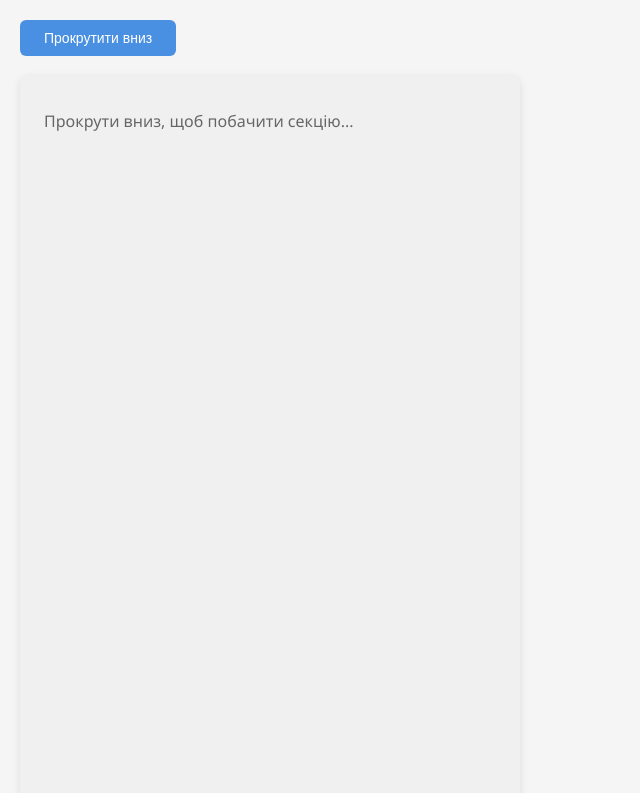
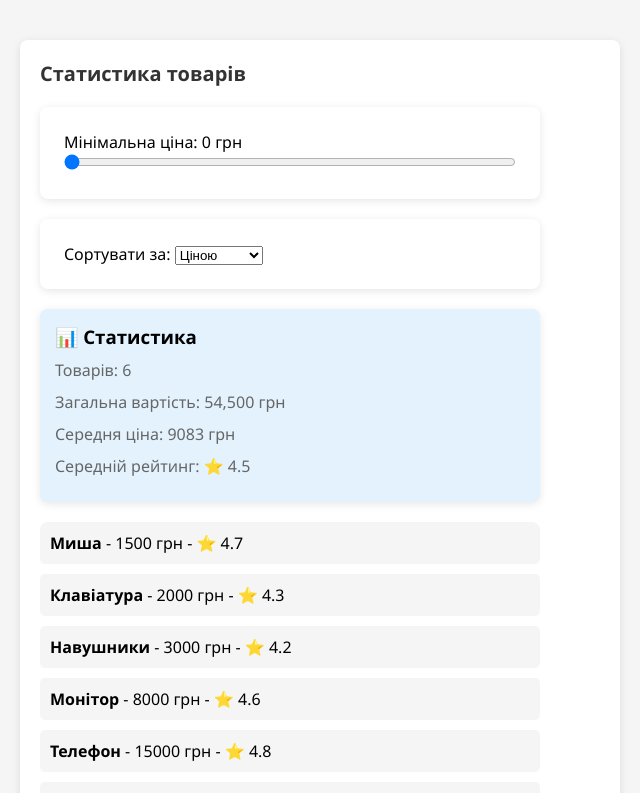
Before and after one commit to RuslanKabachok/live-coding, a React (Vite) app in the folder live-coding/: page / in a window 1280 px wide. Shown: the top 793 px of the page, without its empty margins (0-640 px from the left). Built offline with nearby package versions, Linux system fonts and the light colour scheme.

Commit message:
added2 useMemo examples

```diff
--- a/live-coding/src/App.jsx
+++ b/live-coding/src/App.jsx
@@ -5,17 +5,18 @@ import UserList from './UserList/UserList'
 // import UseMemoExample from './Examples/UseMemo'
 // import UseReducerExample from './Examples/UseReducer'
 // import UseLayoutEffectExample from './Examples/UseLayoutEffect'
-import UseRefExample4 from './UseRefExamples/UseRefExample4'
+// import UseRefExample4 from './UseRefExamples/UseRefExample4'
+import UseMemoExample from './UseMemoExamples/UseMemoExample3'
 
 function App() {
 
   return (
     <>
+      <UseMemoExample/>
       {/* <UserList/> */}
-      <UseRefExample4/>
+      {/* <UseRefExample4/> */}
       {/* <UseRefExample/>
       <UseCallbackExample/>
-      <UseMemoExample/>
       <UseReducerExample/>
       <UseLayoutEffectExample/> */}
     </>
--- /dev/null
+++ b/live-coding/src/UseMemoExamples/UseMemoExample3.jsx
@@ -0,0 +1,101 @@
+import { useState, useMemo } from 'react';
+
+function ProductStatistics() {
+  const [sortBy, setSortBy] = useState('price');
+  const [minPrice, setMinPrice] = useState(0);
+
+  const products = [
+    { id: 1, name: 'Ноутбук', price: 25000, rating: 4.5 },
+    { id: 2, name: 'Телефон', price: 15000, rating: 4.8 },
+    { id: 3, name: 'Навушники', price: 3000, rating: 4.2 },
+    { id: 4, name: 'Монітор', price: 8000, rating: 4.6 },
+    { id: 5, name: 'Клавіатура', price: 2000, rating: 4.3 },
+    { id: 6, name: 'Миша', price: 1500, rating: 4.7 },
+  ];
+
+  const filteredProducts = useMemo(() => {
+    console.log('🔍 Фільтрую товари за ціною...');
+    return products.filter(p => p.price >= minPrice);
+  }, [minPrice]);
+
+
+  const sortedProducts = useMemo(() => {
+    console.log('🔄 Сортую товари...');
+    return [...filteredProducts].sort((a, b) => {
+      if (sortBy === 'price') return a.price - b.price;
+      if (sortBy === 'rating') return b.rating - a.rating;
+      return a.name.localeCompare(b.name);
+    });
+  }, [filteredProducts, sortBy]);
+
+
+  const statistics = useMemo(() => {
+    console.log('📊 Рахую статистику...');
+
+    const total = filteredProducts.reduce((sum, p) => sum + p.price, 0);
+    const avg = filteredProducts.length > 0 ? total / filteredProducts.length : 0;
+    const avgRating = filteredProducts.length > 0
+      ? filteredProducts.reduce((sum, p) => sum + p.rating, 0) / filteredProducts.length
+      : 0;
+
+    return {
+      total,
+      average: avg,
+      count: filteredProducts.length,
+      avgRating: avgRating.toFixed(1)
+    };
+  }, [filteredProducts]);
+
+  return (
+    <div style={{ padding: '20px', maxWidth: '600px' }}>
+      <h2>Статистика товарів</h2>
+
+      <div style={{ marginBottom: '20px' }}>
+        <label>
+          Мінімальна ціна: {minPrice} грн
+          <input
+            type="range"
+            min="0"
+            max="30000"
+            step="1000"
+            value={minPrice}
+            onChange={(e) => setMinPrice(Number(e.target.value))}
+            style={{ width: '100%' }}
+          />
+        </label>
+      </div>
+
+      <div style={{ marginBottom: '20px' }}>
+        <label>Сортувати за: </label>
+        <select value={sortBy} onChange={(e) => setSortBy(e.target.value)}>
+          <option value="name">Назвою</option>
+          <option value="price">Ціною</option>
+          <option value="rating">Рейтингом</option>
+        </select>
+      </div>
+
+      <div style={{ background: '#e3f2fd', padding: '15px', borderRadius: '8px', marginBottom: '20px' }}>
+        <h3>📊 Статистика</h3>
+        <p>Товарів: {statistics.count}</p>
+        <p>Загальна вартість: {statistics.total.toLocaleString()} грн</p>
+        <p>Середня ціна: {statistics.average.toFixed(0)} грн</p>
+        <p>Середній рейтинг: ⭐ {statistics.avgRating}</p>
+      </div>
+
+      <ul style={{ listStyle: 'none', padding: 0 }}>
+        {sortedProducts.map(product => (
+          <li key={product.id} style={{
+            background: '#f5f5f5',
+            padding: '10px',
+            marginBottom: '10px',
+            borderRadius: '5px'
+          }}>
+            <strong>{product.name}</strong> - {product.price} грн - ⭐ {product.rating}
+          </li>
+        ))}
+      </ul>
+    </div>
+  );
+}
+
+export default ProductStatistics;
```
Also changed, not shown: live-coding/src/UseMemoExamples/UseMemoExample1.jsx (added, +44 -0 lines), live-coding/src/UseMemoExamples/UseMemoExample2.jsx (added, +54 -0 lines).
